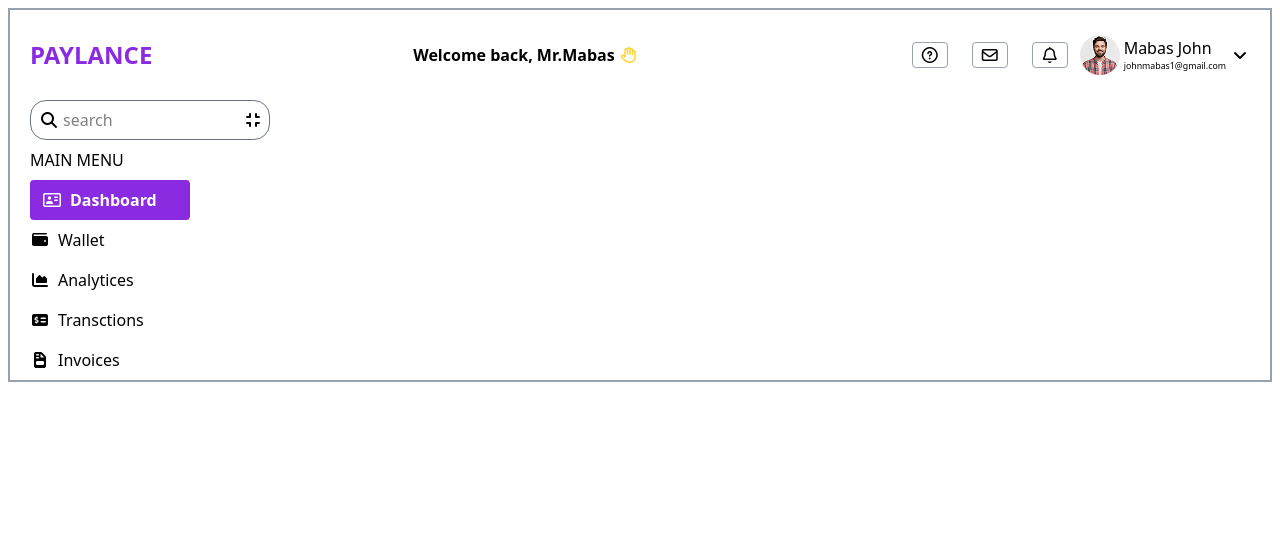
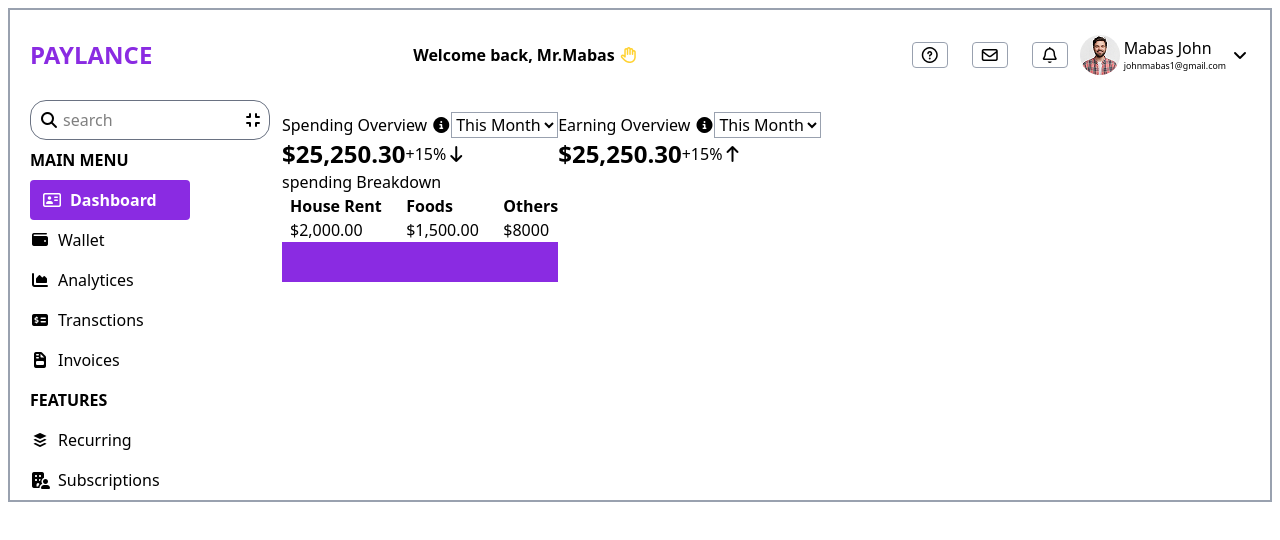
Before and after one commit to terhemeniorwua-png/finTech, a website: page index.html in a window 1280 px wide. Drawn offline with Linux system fonts and the light colour scheme.

Commit message:
added spending overview

```diff
--- a/index.html
+++ b/index.html
@@ -53,7 +53,7 @@
 
       <!--Main con  -->
 
-      <div>
+      <div class="flex">
 
         <!-- Side-Bar -->
         <div class="ml-5">
@@ -66,7 +66,7 @@
           </div>
 
           <div class="leading-10">
-            <h1>MAIN MENU</h1>
+            <h1 class="font-black mt-3">MAIN MENU</h1>
             <span class="flex gap-2 items-center bg-blueviolet w-40 h-10 rounded text-white font-black p-3">
               <i class="fa-regular fa-address-card font-black"></i>
               <h2>Dashboard</h2>
@@ -89,18 +89,112 @@
             </span>
           </div>
 
+          <div class="leading-10">
+            <h1 class="font-black mt-3">FEATURES</h1>
+            <span class="flex gap-2 items-center">
+              <i class="fa-brands fa-buffer"></i>
+              <h2>Recurring</h2>
+            </span>
+            <span class="flex gap-2 items-center">
+              <i class="fa-solid fa-building-user font-black"></i>
+              <h2>Subscriptions</h2>
+            </span>
+          </div>
+
 
         </div>
 
         <!-- Full-bar -->
-        <div>
+        <div class="bg-mist-100 w-full m-1 rounded-2xl">
+          <div class="flex justify-between m-3 ">
+
+            <div class="bg-white  h-60 p-4 rounded-2xl">
+              <div class="flex justify-between gap-60">
+                <span class="flex items-center gap-1 text-[14px] ">
+                  <p>Spending Overview </p>
+                  <i class="fa-solid fa-circle-info"></i>
+                </span>
+                <select class="border border-gray-400">
+                  <option value="">This Month</option>
+                </select>
+              </div>
+
+              <div class="flex items-center gap-4 mt-3">
+                <span class="font-black text-2xl">$25,250.30</span>
+                <span class="bg-gray-300 text-red-700 p-1 text-[10px] rounded-2xl">+15%<i
+                    class="fa-solid fa-arrow-down"></i></span>
+              </div>
+
+              <div class="text-[14px] mt-5">
+                <span>spending Breakdown</span>
+              </div>
+
+              <div class="mt-2 flex justify-between">
+
+                <div class="flex gap-2">
+                  <span class="rounded-4xl bg-blueviolet p-1 h-2 mt-1  "></span>
+                  <!-- <div class="rounded-4xl bg-blueviolet p-1 h-2 "></div> -->
+                  <span>
+                    <h5 class="font-black text-[13px] ">House Rent</h5>
+                    <p class="text-[12px]">$2,000.00</p>
+                  </span>
+                </div>
+
+                <div class="flex gap-2">
+                  <span class="rounded-4xl bg-blueviolet p-1 h-2 mt-1  "></span>
+                  <!-- <div class="rounded-4xl bg-blueviolet p-1 h-2 "></div> -->
+                  <span>
+                    <h5 class="font-black text-[13px] ">Foods</h5>
+                    <p class="text-[12px]">$1,500.00</p>
+                  </span>
+                </div>
+
+                <div class="flex gap-2">
+                  <span class="rounded-4xl bg-blueviolet p-1 h-2 mt-1  "></span>
+                  <!-- <div class="rounded-4xl bg-blueviolet p-1 h-2 "></div> -->
+                  <span>
+                    <h5 class="font-black text-[13px] ">Others</h5>
+                    <p class="text-[12px]">$8000</p>
+                  </span>
+                </div>
+
+              </div>
+
+              <div class="w-full h-10 bg-blueviolet  mt-3"></div>
+
+
+
+
+
+            </div>
+
+            <div class="bg-white  h-60 p-4 rounded-2xl">
+              <div class="flex justify-between  gap-60">
+                <span class="flex items-center gap-1 text-[14px]">
+                  <p>Earning Overview </p>
+                  <i class="fa-solid fa-circle-info"></i>
+                </span>
+                <select class="border border-gray-400">
+                  <option value="">This Month</option>
+                </select>
+              </div>
+
+              <div class="flex items-center gap-4 mt-3">
+                <span class="font-black text-2xl">$25,250.30</span>
+                <span class="bg-gray-300 text-green-500 p-1 text-[10px] rounded-2xl">+15%<i
+                    class="fa-solid fa-arrow-up"></i></span>
+              </div>
+
+            </div>
+
+
+
+          </div>
 
         </div>
 
       </div>
-
-    </div>
-    <!-- End nav -->
+      <!-- End nav -->
   </section>
 
   <!-- End of PayLance section.... -->
```
